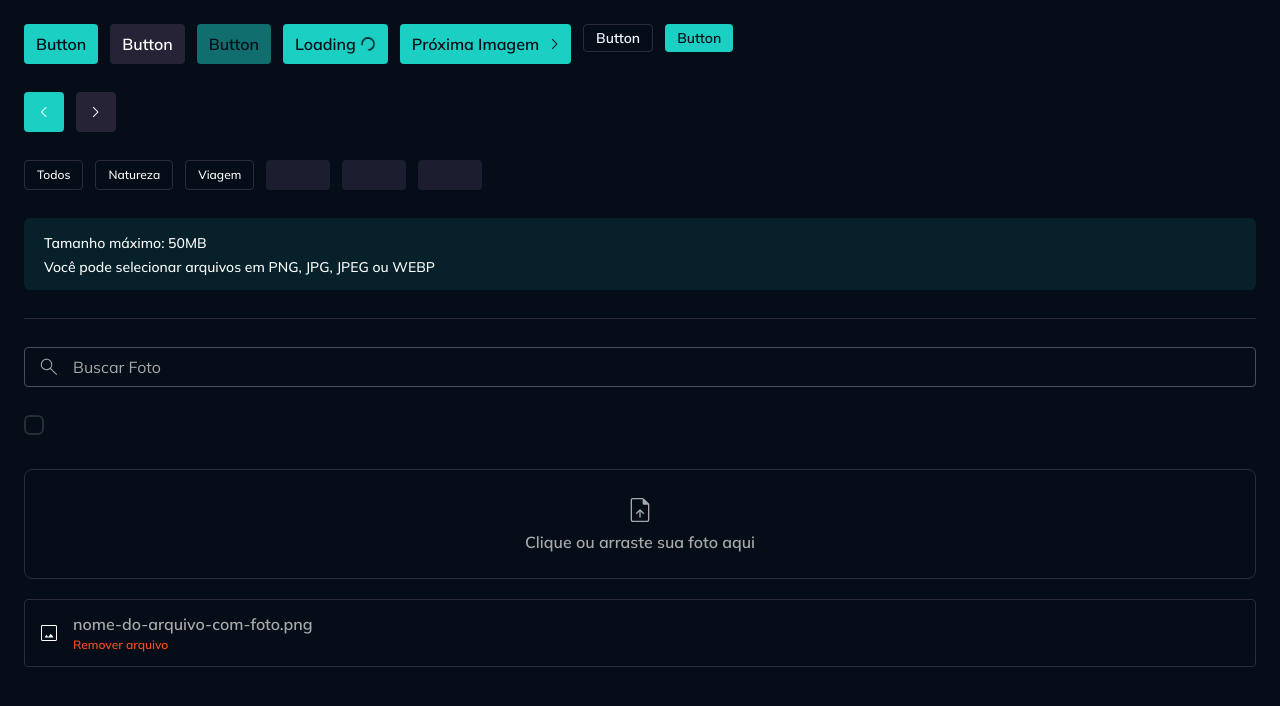
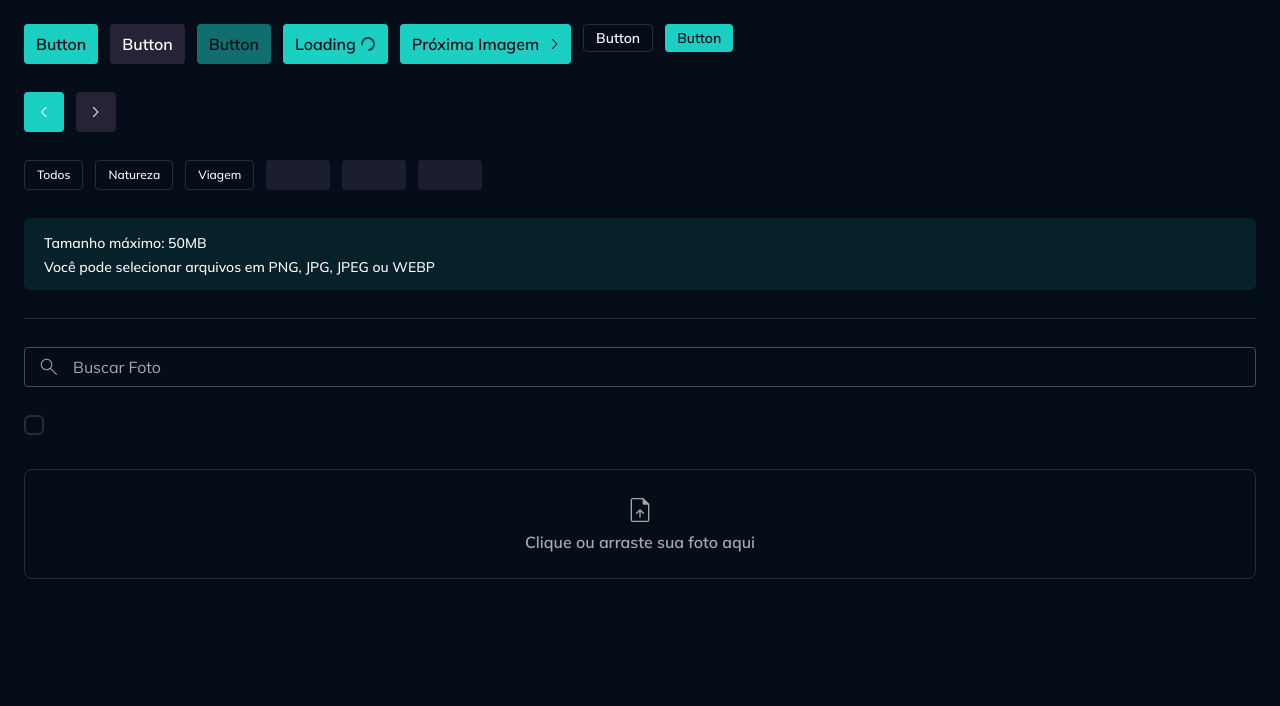
Before and after one commit to lesantana09/react-photo-gallery, a React (Vite) app: page / in a window 1280 px wide. Shown: the top 706 px of the page. Built offline with nearby package versions, Linux system fonts and the light colour scheme.

Commit message:
feat: created input-single-file and image-preview components

```diff
--- a/package.json
+++ b/package.json
@@ -16,11 +16,13 @@
     "@fastify/cors": "8.5.0",
     "@fastify/multipart": "^8.0.0",
     "@fastify/static": "^7.0.0",
+    "@hookform/resolvers": "^5.2.1",
     "@tailwindcss/vite": "^4.1.10",
     "classnames": "^2.5.1",
     "fastify": "^4.24.3",
     "react": "^19.1.0",
     "react-dom": "^19.1.0",
+    "react-hook-form": "^7.62.0",
     "tailwind-variants": "^1.0.0",
     "tailwindcss": "^4.1.10",
     "zod": "^3.22.4"
--- a/src/App.tsx
+++ b/src/App.tsx
@@ -9,9 +9,16 @@ import InputText from "./components/input-text";
 import SearchIcon from "./assets/icons/search.svg?react";
 import InputCheckbox  from "./components/input-checkbox";
 import InputSingleFile from "./components/input-single-file";
+import ImageFilePreview from "./components/image-file-preview";
+import { useForm } from "react-hook-form";
 
 
 export default function App() {
+
+	const form = useForm();
+	const file = form.watch("file");
+	const ImageFileSource = file?.[0] ? URL.createObjectURL(file[0]) : undefined;
+
 	return (
 		<div className="grid gap-7 p-6">
 			<div className="flex gap-3">
@@ -63,7 +70,13 @@ export default function App() {
 			</div>
 
 			<div>
-				<InputSingleFile/>
+				<InputSingleFile
+					form={form}
+					allowedFileTypes={['png', 'jpg', 'jpeg', 'webp']}
+					maxFileSizeInMB={50}
+					replaceBy={<ImageFilePreview src={ImageFileSource} alt="Image Preview"/>}
+					{...form.register('file')}
+				/>
 			</div>
 		</div>
 	);
--- /dev/null
+++ b/src/components/image-file-preview.tsx
@@ -0,0 +1,30 @@
+import type React from "react";
+import { tv } from "tailwind-variants";
+
+export const imageFilePreviewVariants = tv({
+    base: `
+        rounded-lg overflow-hidden
+    `,
+});
+
+export const imageFilePreviewImageVariants = tv({
+    base: `
+        w-full h-full object-cover
+    `,
+});
+
+interface InputFilePreviewProps extends React.ComponentProps<"img"> {
+    imageClassName?: string;
+}
+
+export default function InputFilePreview({
+    className,
+    imageClassName,
+    ...props
+}: InputFilePreviewProps) {
+    return (
+        <div className={imageFilePreviewVariants({className})}>
+            <img {...props} className={imageFilePreviewVariants({className: imageClassName})}/>
+        </div>
+    );
+}
--- a/src/components/input-single-file.tsx
+++ b/src/components/input-single-file.tsx
@@ -1,10 +1,11 @@
-import type React from "react";
+import React from "react";
 import { type VariantProps, tv } from "tailwind-variants"
 import Icon from "./icon";
 import Text from "./text";
 import UploadFileIcon from "../assets/icons/upload-file.svg?react";
 import FileImageIcon from "../assets/icons/image.svg?react";
 import { textVariants } from "./text";
+import { useWatch } from "react-hook-form";
 
 
 export const inputSingleFileVariants = tv({
@@ -40,17 +41,60 @@ export const inputSingleFileIconVariants = tv({
 
 interface InputSingleFileProps extends VariantProps<typeof inputSingleFileVariants>,
     Omit<React.ComponentProps<"input">, "size"> {
-        error?: React.ReactNode
+        // eslint-disable-next-line @typescript-eslint/no-explicit-any
+        form: any;
+        allowedFileTypes: string[];
+        maxFileSizeInMB: number;
+        replaceBy: React.ReactNode;
+        error?: React.ReactNode;
     }
 
-export default function InputSingleFile({size, error}: InputSingleFileProps) {
+export default function InputSingleFile({
+    form,
+    size,
+    error,
+    allowedFileTypes,
+    maxFileSizeInMB,
+    replaceBy,
+    ...props
+}: InputSingleFileProps) {
+    const formValues = useWatch({control: form.control});
+    const name = props.name || "";
+    const formFile: File = React.useMemo(
+        () => formValues[name]?.[0],
+        [formValues, name]
+    );
+
+    const {fileExtensions, fileSize} = React.useMemo(() => ({
+        fileExtensions: formFile?.name?.split(".").pop()?.toLowerCase() || "",
+        fileSize: formFile?.size || 0
+
+    }), [formFile]);
+
+    function isValidType(){
+        return allowedFileTypes.includes(fileExtensions);
+    }
+
+    function isValidSize(){
+        const maxFileSizeInBytes = maxFileSizeInMB * 1024 * 1024;
+        return fileSize <= maxFileSizeInBytes;
+    }
+
+    function isValidFile(){
+        return isValidType() && isValidSize();
+    }
+
     return <div>
+        {!formFile || !isValidFile() ?
+        (
+            <>
                 <div className="w-full relative group cursor-pointer">
                     <input type="file"
                         className={`
                             absolute top-0 right-0 w-full h-full
                             opacity-0 cursor-pointer
                         `}
+                        {...props}
                     />
                     <div className={inputSingleFileVariants({size})}>
                         <Icon svg={UploadFileIcon} className={inputSingleFileIconVariants({size})}/>
@@ -59,12 +103,29 @@ export default function InputSingleFile({size, error}: InputSingleFileProps) {
                         </Text>
                     </div>
                 </div>
-        {error && (
+                <div className="flex flex-col gap-1 mt-1">
+                    {formFile && !isValidType() && (
                         <Text variant="label-medium" className="text-accent-red">
-                Erro no campo
+                            Tipo de arquivo inválido. Tipos permitidos: {allowedFileTypes.join(", ").toUpperCase()}
                         </Text>
                     )}
 
+                    {formFile && !isValidSize() && (
+                        <Text variant="label-medium" className="text-accent-red">
+                            Tamanho máximo do arquivo é {maxFileSizeInMB}MB. Tamanho do arquivo: {(fileSize / (1024 * 1024)).toFixed(2)}MB
+                        </Text>
+                    )}
+                    {error && (
+                        <Text variant="label-medium" className="text-accent-red">
+                            {error}
+                        </Text>
+                    )}
+
+                </div>
+            </>
+        ) : (
+            <>
+                <div>{replaceBy}</div>
                 <div className={`
                     flex gap-3 items-center
                     border border-solid border-border-primary mt-5
@@ -75,7 +136,7 @@ export default function InputSingleFile({size, error}: InputSingleFileProps) {
                     <div className="text-accent-red flex flex-col">
                         <div className="truncate max-w-80">
                             <Text variant="label-medium" className="text-placeholder">
-                        nome-do-arquivo-com-foto.png
+                                {formFile.name}
                             </Text>
                         </div>
                         <div className="flex">
@@ -85,6 +146,7 @@ export default function InputSingleFile({size, error}: InputSingleFileProps) {
                                     variant: "label-small",
                                     className: "text-accent-red cursor-pointer hover:underline"
                                 })}
+                                onClick={() => form.setValue(name, undefined)}
                             >
                                 Remover arquivo
                             </button>
@@ -92,5 +154,7 @@ export default function InputSingleFile({size, error}: InputSingleFileProps) {
                     </div>
 
                 </div>
+            </>
+        )}
     </div>
 }
```
Also changed, not shown: 1 other file (tests, documents, lock files or other folders). Lines whose indentation alone changed are shown as unchanged.
